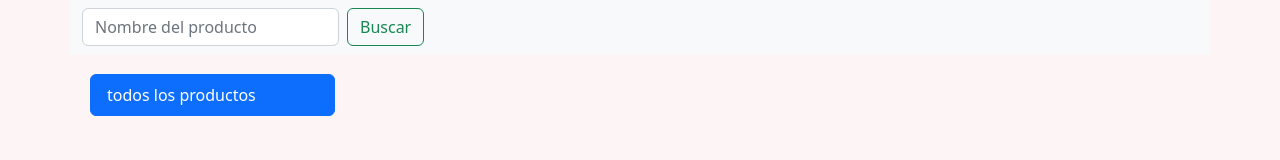
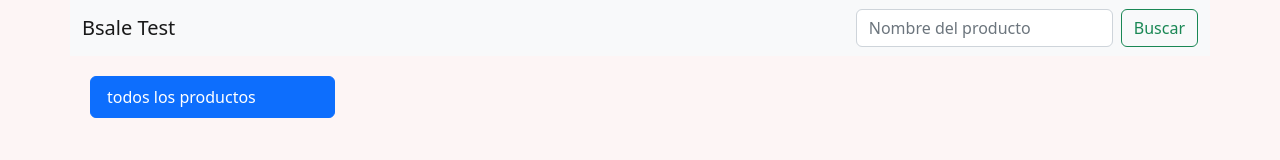
Before and after one commit to sebbasss/front-bsale, a website: page index.html in a window 1280 px wide. Drawn offline with nearby package versions, Linux system fonts and the light colour scheme; no server answers.

Commit message:
bsale test title added

```diff
--- a/index.html
+++ b/index.html
@@ -13,6 +13,7 @@
     <div class="row">
       <nav class="navbar bg-light">
         <div class="container-fluid">
+          <a class="navbar-brand">Bsale Test</a>
           <form class="d-flex" role="search" id="form">
             <input class="form-control me-2" type="search" placeholder="Nombre del producto" aria-label="Search">
             <button class="btn btn-outline-success" type="submit">Buscar</button>
```
